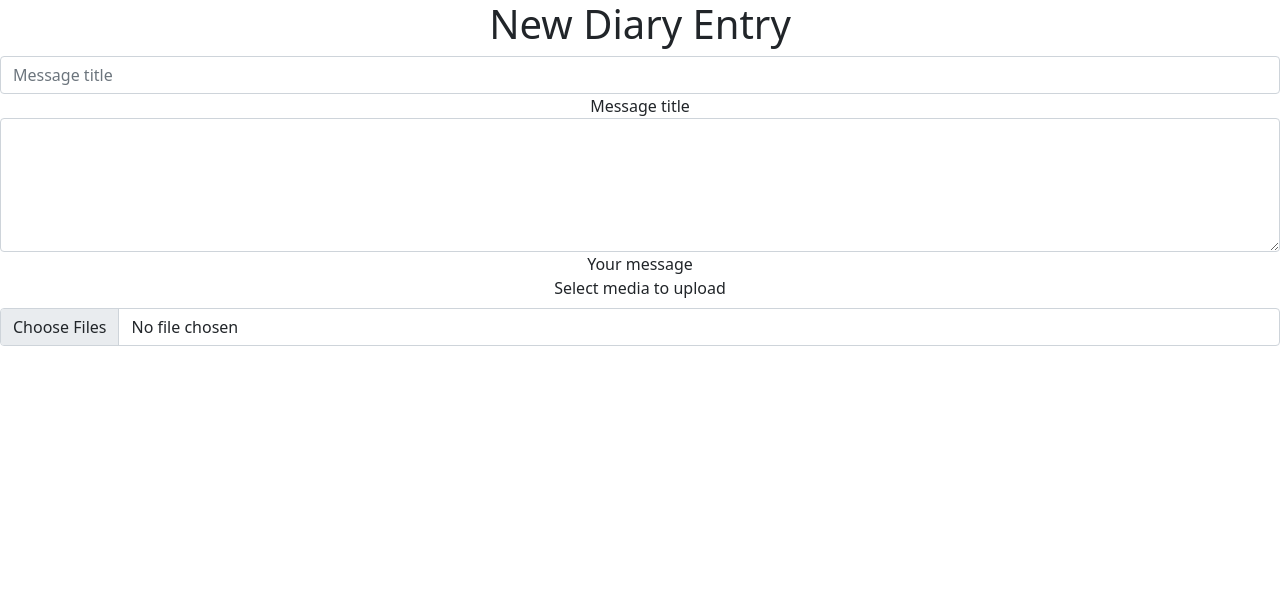
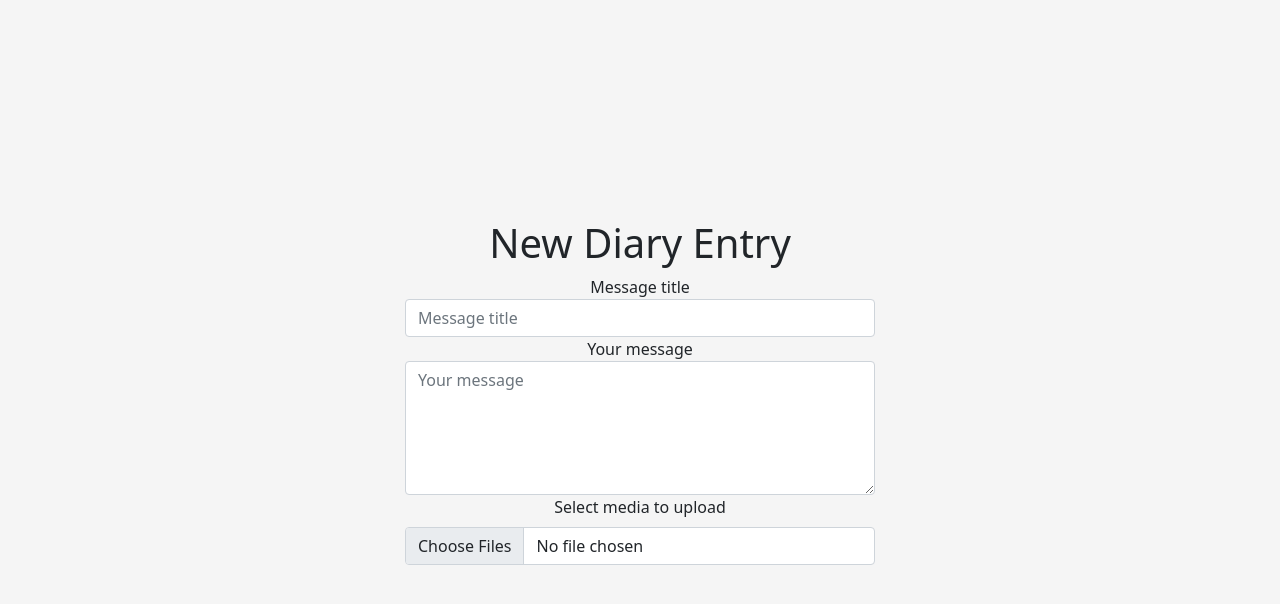
Before and after one commit to willcooley4/icu-diary, a Flask app: page /entry_page/ in a window 1280 px wide. Shown: the top 604 px of the page. Run offline with Flask 2, Linux system fonts and the light colour scheme; the visitor is signed in with stand-in values (Sample User, id 1); some libraries are stand-ins or nearby versions.

Commit message:
refined some of the ui

```diff
--- a/diary/newentry.py
+++ b/diary/newentry.py
@@ -15,7 +15,7 @@ bp = Blueprint('entry_page', __name__)  # NOTE: url_prefix?
 @bp.route('/entry_page/', methods = ["POST", "GET"])
 def entry_page():
     # access form data
-
+    '''
     title = request.form.get('title')
     content = request.form.get('content')
     media = request.form.get('media')
@@ -28,13 +28,13 @@ def entry_page():
 
     conn = get_db()
     cur = conn.cursor()
-    cur.execute('''
+    cur.execute(''''''
         INSERT INTO diary_entries
         (title, contents, media, author, diary_id)
         VALUES('{}', '{}', '{}', '{}', '{}')
-    '''.format(title, content, media, author, 1))
+    ''''''.format(title, content, media, author, 1))
     conn.commit()
 
-
+    '''
 
     return render_template('newentry.html')
--- a/diary/static/css/genericform.css
+++ b/diary/static/css/genericform.css
@@ -12,8 +12,8 @@ body {
 }
 
 .form-generic {
-    width: 100%;
-    max-width: 330px;
+    width: 200%;
+    max-width: 500px;
     padding: 15px;
     margin: auto;
 }
--- a/diary/templates/auth/login.html
+++ b/diary/templates/auth/login.html
@@ -10,8 +10,9 @@
     <link href="../../static/css/signin.css" rel="stylesheet">
   </head>
   <body class="text-center">
+    <main class="form-signin">
 
-    <main class="form-signin">
+
       {% if e == 1 %}
       <div class="alert alert-warning" role="alert">
           {{ message }}
--- a/diary/templates/newentry.html
+++ b/diary/templates/newentry.html
@@ -5,25 +5,26 @@
     <meta charset="utf-8">
     <meta name="viewport" content="width=device-width, initial-scale=1">
 
-    <!-- Bootstrap CSS -->
-    <link href="https://cdn.jsdelivr.net/npm/bootstrap@5.1.2/dist/css/bootstrap.min.css" rel="stylesheet" integrity="sha384-uWxY/CJNBR+1zjPWmfnSnVxwRheevXITnMqoEIeG1LJrdI0GlVs/9cVSyPYXdcSF" crossorigin="anonymous">
-
+     <!-- Bootstrap CSS -->
+     <link href="../../static/css/bootstrap.min.css" rel="stylesheet">
+     <!-- Custom style generic form entry -->
+     <link href="../static/css/genericform.css" rel="stylesheet">
     <title>New Entry Page</title>
   </head>
-  <body>
-    <h1>New Diary Entry</h1>
+  <body class="text-center">
+    <main class="form-generic">
+      <h1>New Diary Entry</h1>
 
-  <body class="text-center">
       <form action="newentry" method="post" enctype="multipart/form-data">
 
         <div class="form-group">
-            <input type="text" class="form-control" id="title" placeholder="Message title" name="title">
-            <label for="title">Message title</label>
+          <label for="title">Message title</label>
+          <input type="text" class="form-control" id="title" placeholder="Message title" name="title">
         </div>
 
         <div class="form-group">
-            <textarea class="form-control" id="content" name = "content" rows="5"></textarea>
-            <label for="content">Your message</label>
+          <label for="content">Your message</label>
+          <textarea class="form-control" id="content" name = "content" rows="5" placeholder="Your message"></textarea>
         </div>
 
         <div class = "mb-3">
@@ -32,6 +33,7 @@
         </div>
 
       </form>
+    </main>
   </body>
 
 </html>
```
Also changed, not shown: diary/templates/newdiary.html (+10 -6 lines).
